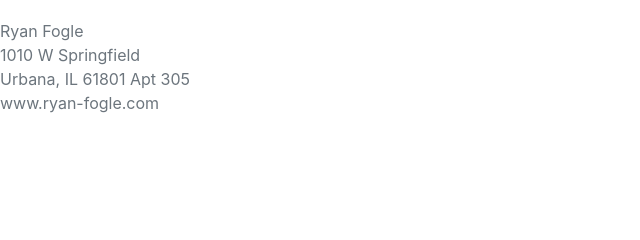
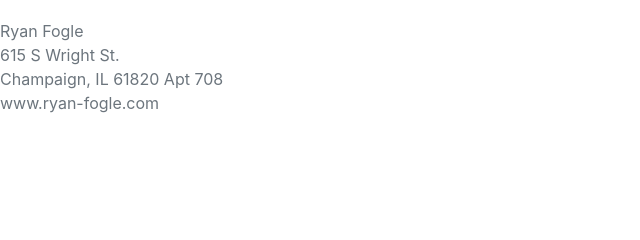
Before and after one commit to RynoXLI/resume_server, a Flask app: template templates/email.html in a window 1280 px wide. Shown: the part 155-395 px from the top of the page, without its empty margins (0-640 px from the left). Run offline with Flask 2, Linux system fonts and the light colour scheme; the template is opened without the code that fills it, so the values that code supplies are empty; parts of the project's set-up code (start-up, migrations or seed data) failed here and were passed over; some libraries are stand-ins or nearby versions.

Commit message:
changed address

```diff
--- a/templates/email.html
+++ b/templates/email.html
@@ -16,8 +16,8 @@
     <blockquote class="blockquote">"{{ msg }}"<br>
                                     Publication Time: {{ pub_time }} (Central Time)</blockquote>
     <address class="text-secondary">Ryan Fogle <br>
-        1010 W Springfield <br>
-        Urbana, IL 61801 Apt 305 <br>
+        615 S Wright St. <br>
+        Champaign, IL 61820 Apt 708 <br>
         www.ryan-fogle.com</address>
     <!-- Optional JavaScript -->
     <!-- jQuery first, then Popper.js, then Bootstrap JS -->
```
